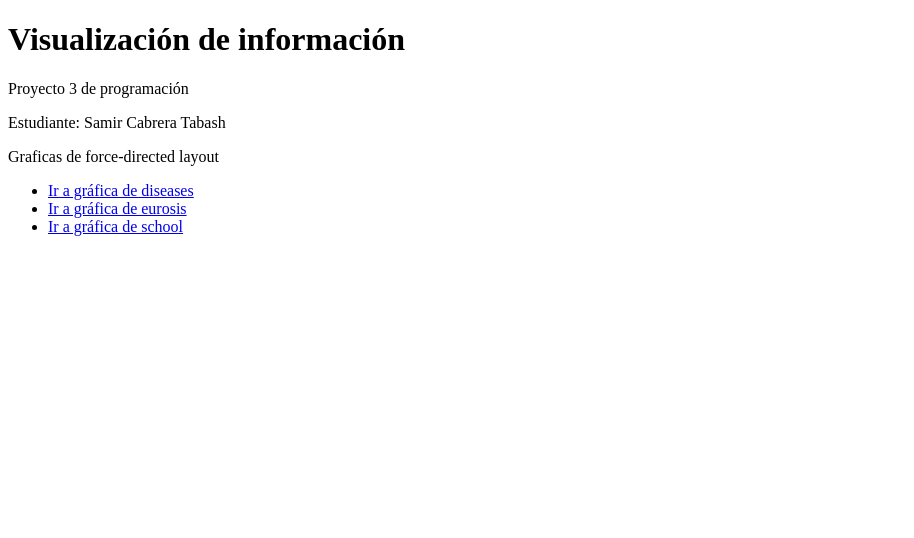
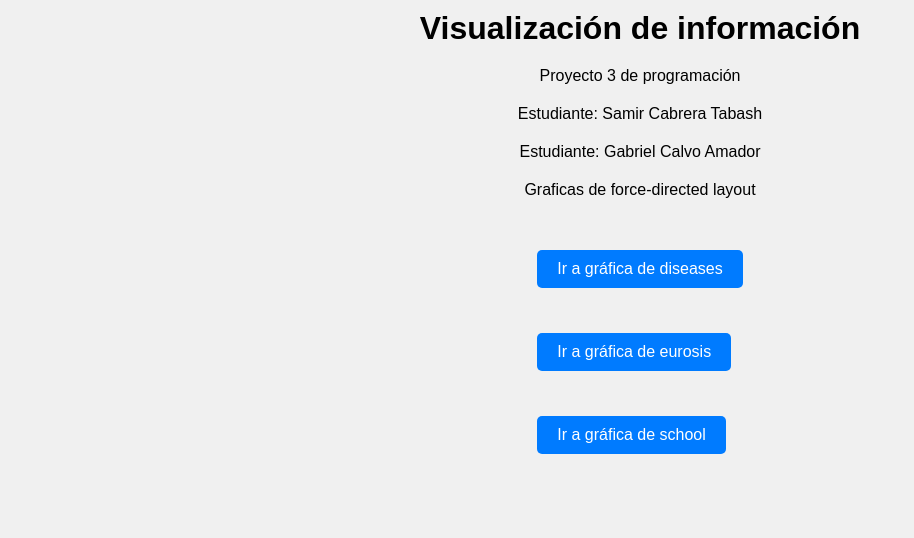
Before and after one commit to samcab28/Deploy_ProyectoVisu3, a website: page Proyecto3/index.html in a window 1280 px wide. Shown: the whole page, without its empty margins (0-914 px from the left). Drawn offline with Linux system fonts and the light colour scheme.

Commit message:
Update index.html

```diff
--- a/Proyecto3/index.html
+++ b/Proyecto3/index.html
@@ -3,22 +3,64 @@
 <head>
     <meta charset="UTF-8">
     <meta name="viewport" content="width=device-width, initial-scale=1.0">
-    <title>force-directed layout</title>
-
+    <title>Visualización de información</title>
+    <style>
+        body {
+            font-family: Arial, sans-serif;
+            margin: 0;
+            padding: 0;
+            display: flex;
+            flex-direction: column;
+            align-items: center;
+            background-color: #f0f0f0;
+        }
+        h1, p {
+            margin: 10px;
+        }
+        ul {
+            list-style-type: none;
+            padding: 0;
+        }
+        li {
+            margin: 5px;
+        }
+        #demo10, #demo11 {
+            width: 50%;
+            float: left;
+            margin: 10px;
+        }
+        a.btn {
+            display: inline-block;
+            padding: 10px 20px;
+            margin: 20px;
+            font-size: 16px;
+            color: white;
+            background-color: #007BFF;
+            border: none;
+            border-radius: 5px;
+            text-decoration: none;
+            text-align: center;
+            cursor: pointer;
+        }
+        a.btn:hover {
+            background-color: #0056b3;
+        }
+    </style>
+</head>
+<body>
     <h1>Visualización de información</h1>
     <p>Proyecto 3 de programación</p>
     <p>Estudiante: Samir Cabrera Tabash</p>
+    <p>Estudiante: Gabriel Calvo Amador</p>
 
     <p>Graficas de force-directed layout</p>
 
     <ul>
-        <li><a href="data/diseases/diseases.html">Ir a gráfica de diseases</a></li>
-        <li><a href="data/eurosis/eurosis.html">Ir a gráfica de eurosis</a></li>
-        <li><a href="data/school/school.html">Ir a gráfica de school</a></li>
+        <li><a href="data/diseases/diseases.html" class="btn">Ir a gráfica de diseases</a></li>
+        <li><a href="data/eurosis/eurosis.html" class="btn">Ir a gráfica de eurosis</a></li>
+        <li><a href="data/school/school.html" class="btn">Ir a gráfica de school</a></li>
     </ul>
-</head>
-<body>
-    <div id="demo10" style="width: 50%; float: left;"></div>
-    <div id="demo11" style="width: 50%; float: right;"></div>
+    <div id="demo10"></div>
+    <div id="demo11"></div>
 </body>
 </html>
```
